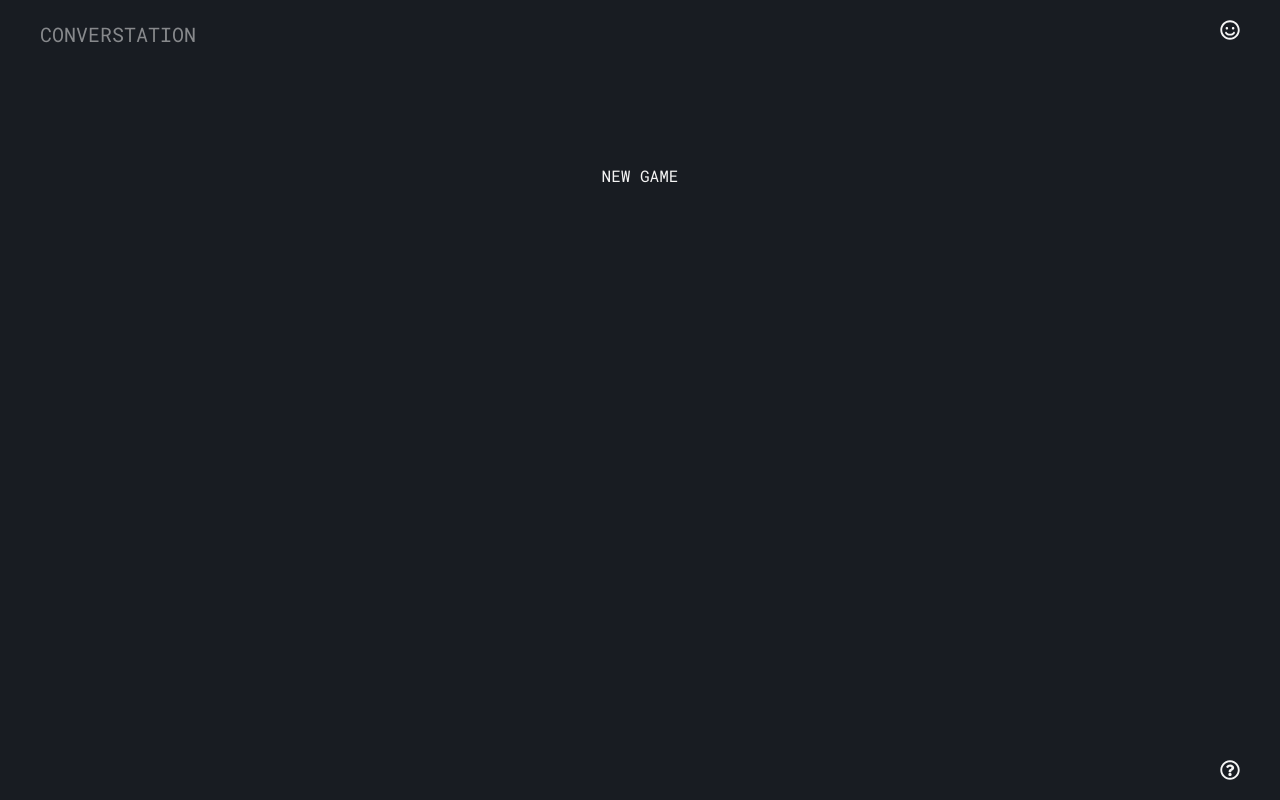
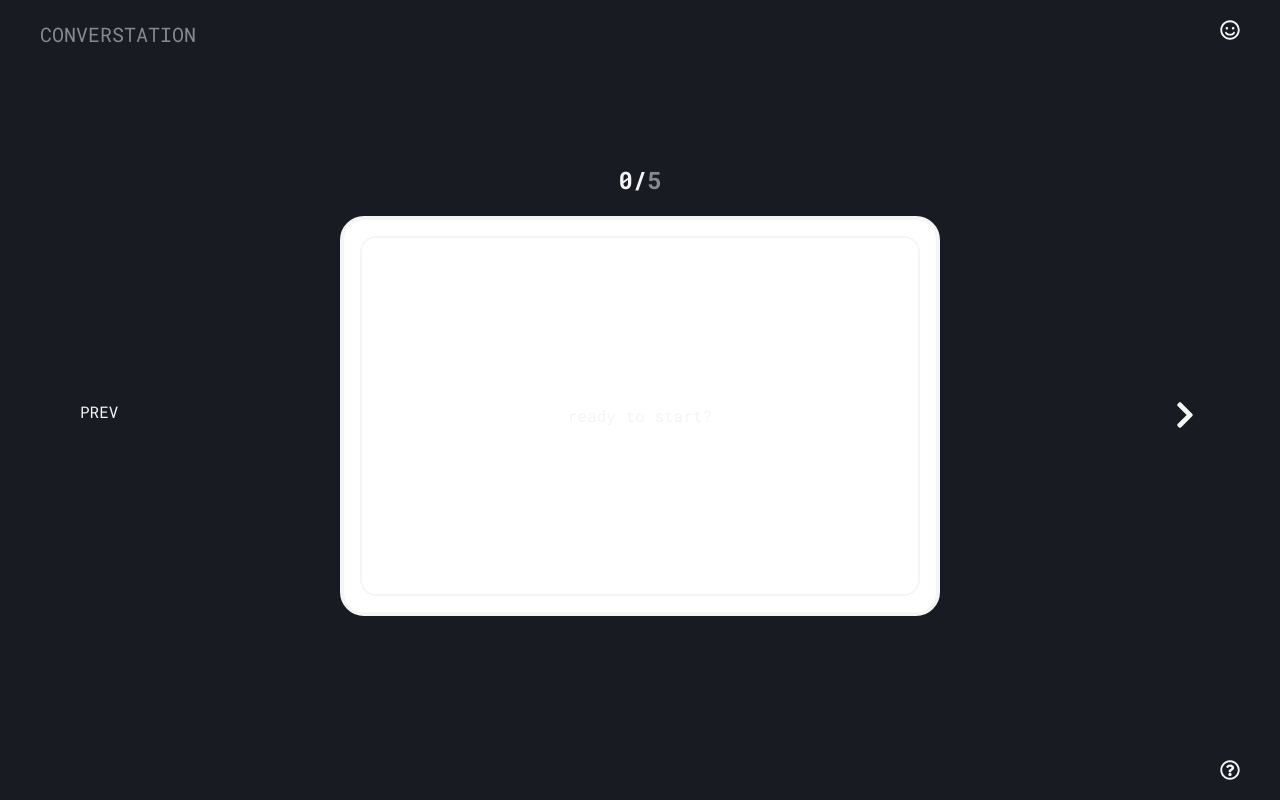
Before and after one commit to vibbyg/converstation, a Next.js app: page /game in a window 1280 px wide. Built offline with nearby package versions, Linux system fonts and the light colour scheme.

Commit message:
initialize game page + create game card component

```diff
--- a/src/app/common/component/card.tsx
+++ b/src/app/common/component/card.tsx
@@ -1,10 +1,9 @@
-import Link from "next/link";
 import { ReactNode } from "react";
 
-export interface ICard {
+interface ICard {
 	children: ReactNode;
 }
-export const Card = (props: ICard) => {
+export const LandingCard = (props: ICard) => {
 	const { children } = props;
 	return (
 		<div className="flex rounded-[3.125rem] border-4 dark z-10 bg-[var(--bg)] shadow-2xl">
@@ -14,3 +13,20 @@ export const Card = (props: ICard) => {
 		</div>
 	);
 };
+
+interface IGameCard extends ICard {
+	color?: string;
+}
+
+export const GameCard = (props: IGameCard) => {
+	const { children, color } = props;
+	return (
+		<div
+			className={`flex items-center justify-center w-[600px] h-[400px] rounded-3xl border-4`}
+			style={{backgroundColor: color || "#fff"}} >
+			<div className={`flex w-[560px] h-[360px] text-center mx-auto rounded-2xl border-2 p-10`}>
+				{children}
+			</div>
+		</div>
+	)
+}
--- a/src/app/game/page.tsx
+++ b/src/app/game/page.tsx
@@ -1,7 +1,91 @@
-export default function Home() {
+'use client'
+
+import { useState } from "react";
+import { FaChevronRight, FaChevronLeft } from "react-icons/fa";
+import { GameCard } from "../common/component/card";
+import Link from "next/link";
+import { count } from "console";
+
+interface ICard {
+  question: string;
+  deck: string;
+}
+
+// interface IGame {
+//   cards: ICard[];
+//   count: number;
+// }
+
+const Counter: React.FC<{cur: number, total: number}> = ({cur, total}) => {
+  return (
+    <div className="text-2xl font-bold mb-5">
+      <span>{cur}</span>/<span className="highlight">{total}</span>
+    </div>
+  )
+}
+
+const tempCardList: ICard[] = [
+  { question: "What is one song that makes you feel understood?", deck: "wild" },
+  { question: "What is a conspiracy theory you think could be true?", deck: "homie" },
+  { question: "What is one destructive trait you know you possess and wish you didn’t?", deck: "wild" },
+  { question: "What do we have in this relationship that you never thought was possible?", deck: "couple" },
+  { question: "What have I always accepted to be true but turned out to be false?", deck: "self" }
+];
+
+const deckColorMap = new Map<string, string>([
+  ["default", "#FFF"],
+  ["mild", "#EE7485"],
+  ["wild", "#FFA87D"],
+  ["couple", "#FFD8C4"],
+  ["homie", "#8FB2F6"],
+  ["self", "#A5E1C8"]
+]);
+
+export default function Game() {
+  // const {cards, count} = gameDetails
+  const cards = tempCardList
+  const count = tempCardList.length
+
+  const [num, setNum] = useState(0)
+  const [curCard, setCurCard] = useState<ICard>({question: "ready to start?", deck: "default"})
+
+  const prevCards: ICard[]= []
+  let idx = num
+  const nextCard = () => {
+    if (idx < count) {
+      let card = cards[idx]
+      prevCards.push(curCard)
+      setCurCard(card)
+      idx += 1
+      setNum(idx)
+    }
+  }
+
     return (
-      <div className="flex flex-col items-center p-24">
-        NEW GAME
+      <div className="flex flex-col p-24 items-center">
+        <Counter cur={num} total={count}/>
+        <GameCard color={deckColorMap.get(curCard.deck)}>
+          <div
+            className="flex h-full w-full items-center justify-center"
+            onClick={nextCard}
+            >
+            {curCard.question}
+          </div>
+        </GameCard>
+        <div
+          className="absolute top-[50vh] right-20 justify-end"
+          onClick={nextCard}
+          >
+          <FaChevronRight className="text-3xl"/>
+        </div>
+        <div
+          className="absolute top-[50vh] left-20 justify-end"
+          onClick={nextCard}
+          >
+          <Link href="/game/history">
+            PREV
+          </Link>
+        </div>
       </div>
     )
 }
```
